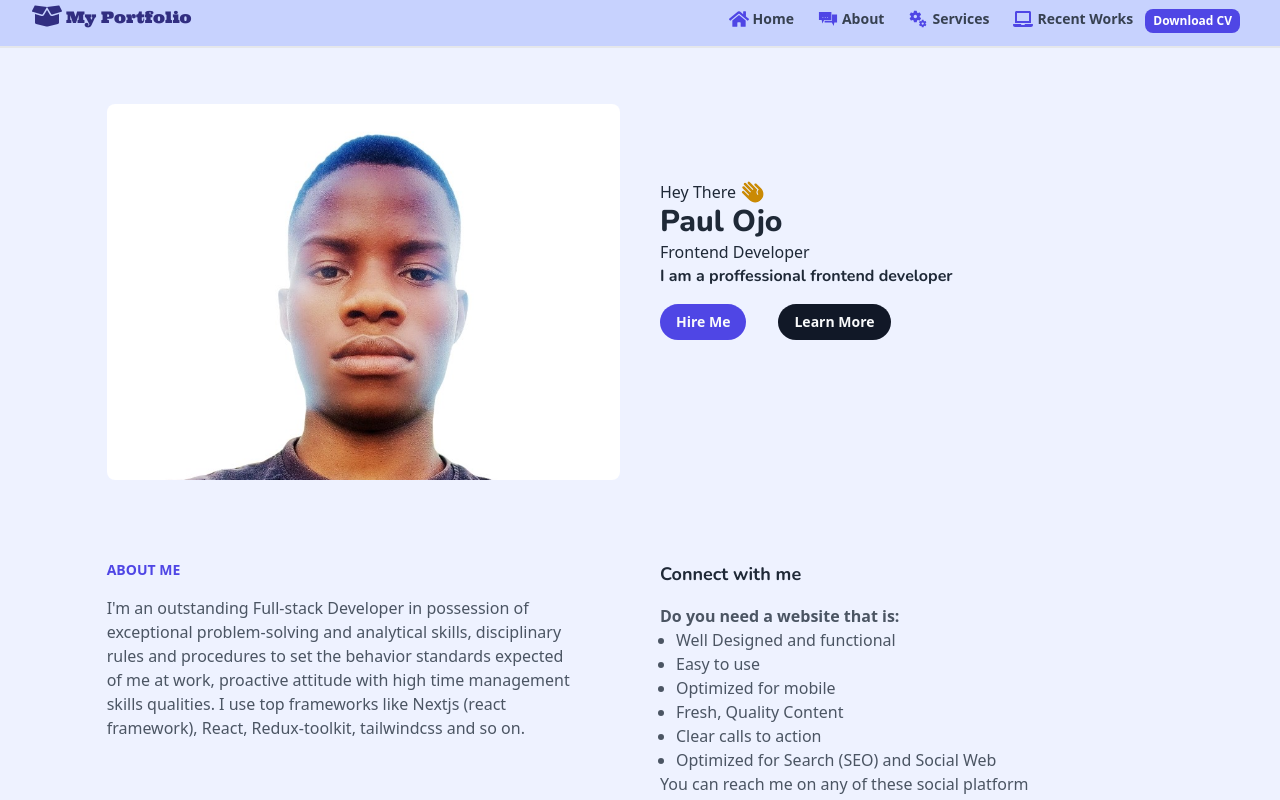
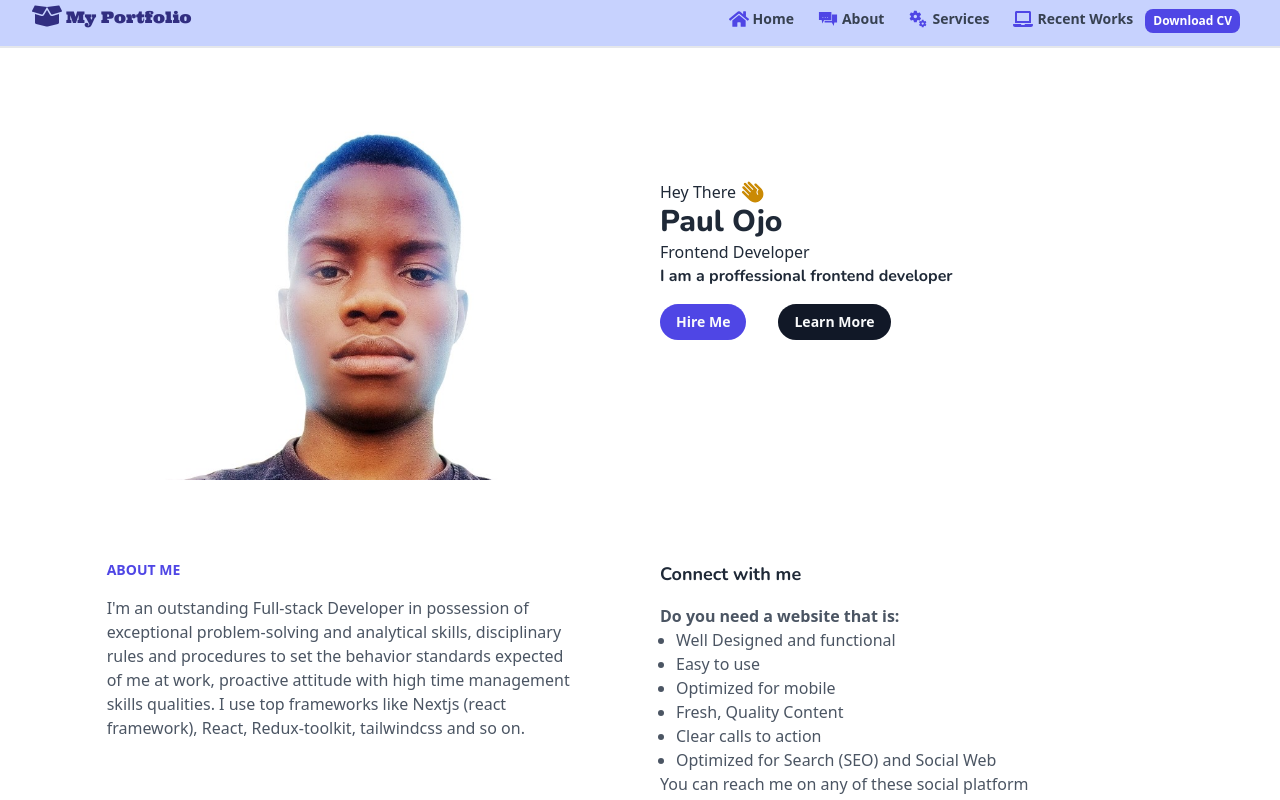
Before and after one commit to Tosinkoa/My-Portfolio, a Next.js app: page / in a window 1280 px wide. Shown: the top 800 px of the page. Built offline with nearby package versions, Linux system fonts and the light colour scheme.

Commit message:
Change background color

```diff
--- a/components/Layout.js
+++ b/components/Layout.js
@@ -17,7 +17,7 @@ const Layout = ({ title, keywords, description, children }) => {
         <meta name="keywords" content={keywords} />
         <link rel="icon" href="/favicon.ico" />
       </Head>
-      <div id="home" className="bg-indigo-50 text-gray-800 relative ">
+      <div id="home" className="text-gray-800 relative ">
         <Header dropdownHandler={dropdownHandler} />
         <Dropdown showDropdown={showDropdown} dropdownHandler={dropdownHandler} />
         <div>{children}</div>
```
